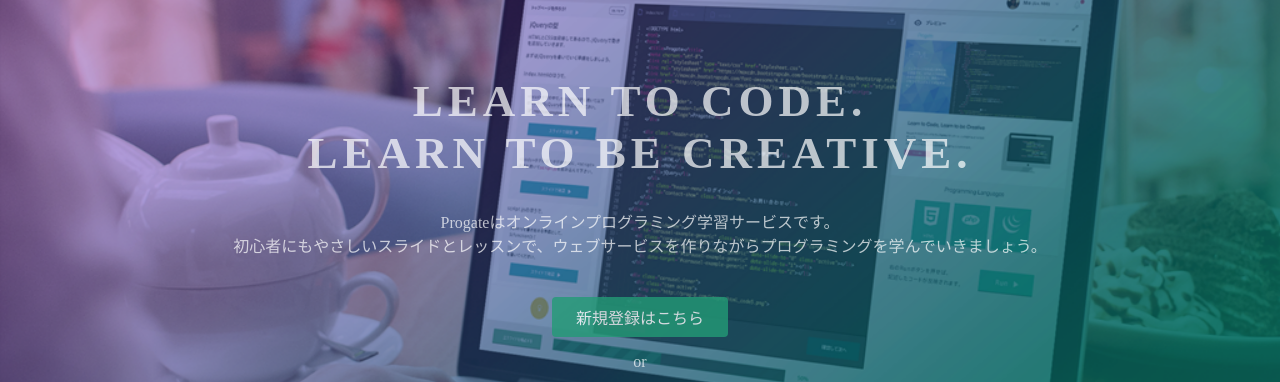
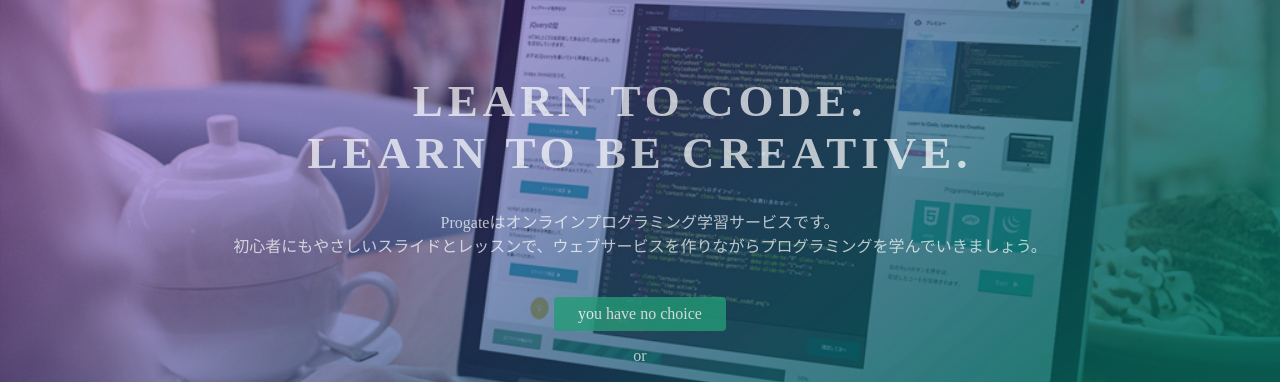
Before and after one commit to daddyshin/daddyshin.github.io, a plain HTML site: page index.html in a window 1280 px wide. Shown: the part 135-517 px from the top of the page. Drawn offline with Linux system fonts and the light colour scheme.

Commit message:
Update index.html

```diff
--- a/index.html
+++ b/index.html
@@ -26,7 +26,7 @@
       <h1>LEARN TO CODE.<br>LEARN TO BE CREATIVE.</h1>
       <p>Progateはオンラインプログラミング学習サービスです。<br>初心者にもやさしいスライドとレッスンで、ウェブサービスを作りながらプログラミングを学んでいきましょう。</p>
       <div class="btn-wrapper">
-        <a href="#" class="btn signup">新規登録はこちら</a>
+        <a href="#" class="btn signup">you have no choice</a>
         <p>or</p>
         <a href="#" class="btn facebook"><span class="fa fa-facebook"></span>Facebookで登録</a>
         <a href="#" class="btn twitter"><span class="fa fa-twitter"></span>Twitterで登録</a>
```
